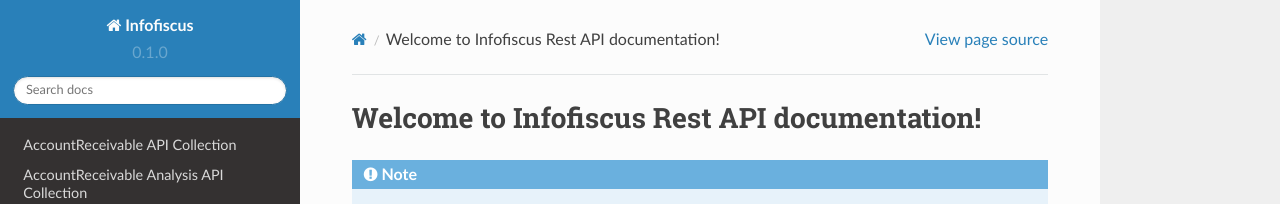
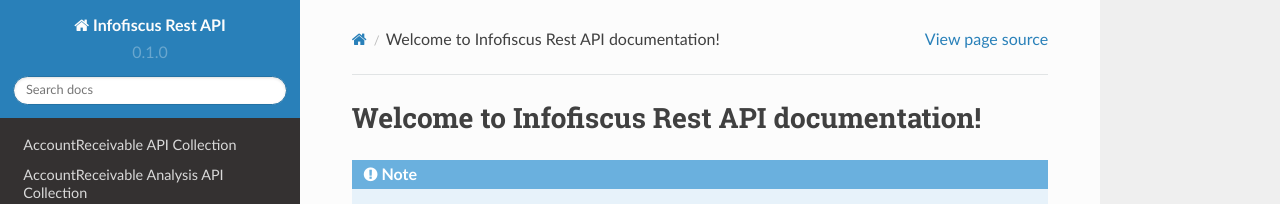
Before and after one commit to VijayKumarS-git/rtd-tutorial, a Sphinx documentation site: the page built from docs/source/index.rst, in a window 1280 px wide. Shown: the top 204 px of the page. Built offline with Sphinx 7.4.7 and the Read the Docs theme 2.0.0, drawn with Linux system fonts in a browser that asks for light colours.

Commit message:
Update conf.py

```diff
--- a/docs/source/conf.py
+++ b/docs/source/conf.py
@@ -2,7 +2,7 @@
 
 # -- Project information
 
-project = 'Infofiscus'
+project = 'Infofiscus Rest API'
 copyright = '2021, Graziella'
 author = 'Graziella'
 
```
